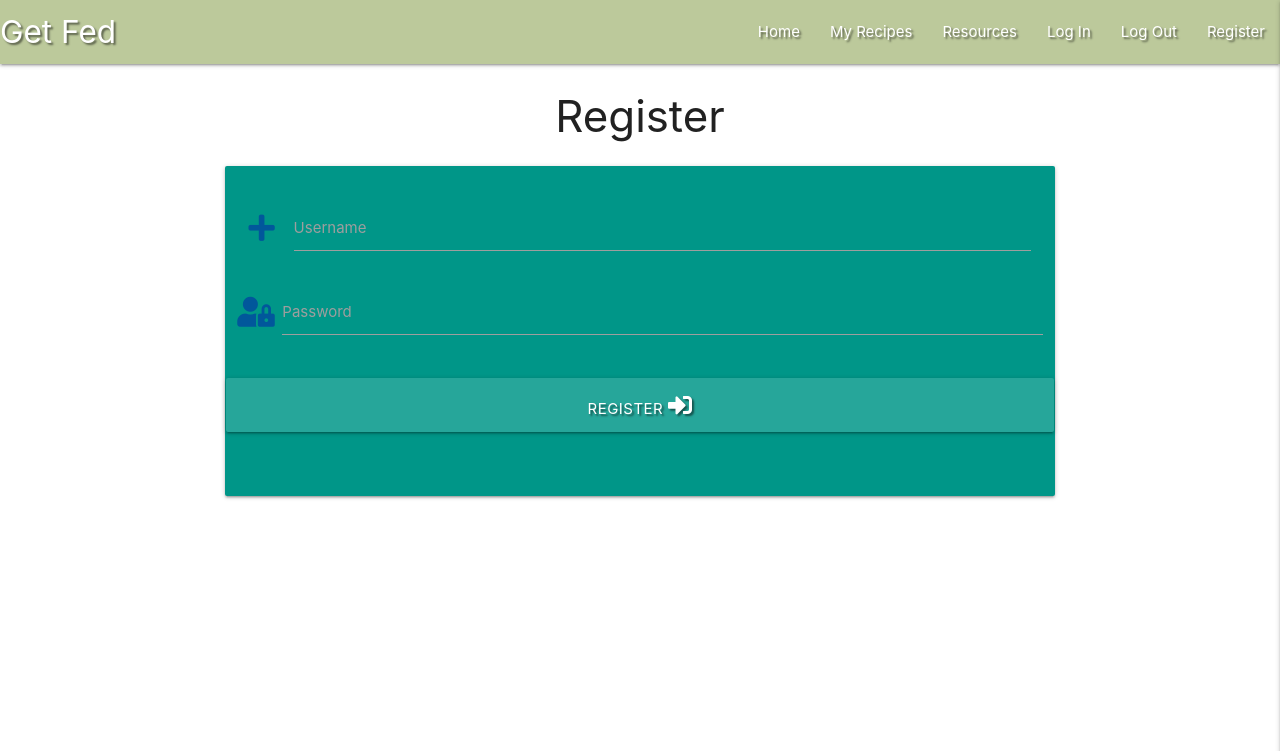
After one commit to Craig-Ryan/get-fed-MS3, a Flask app: page /register in a window 1280 px wide. The commit adds this page. Shown: the top 751 px of the page. Run offline with Flask 2, Linux system fonts and the light colour scheme; some libraries are stand-ins or nearby versions.

Commit message:
Add Register.html

```diff
--- a/app.py
+++ b/app.py
@@ -4,6 +4,7 @@ from flask import (
     request, redirect, session, url_for)
 from flask_pymongo import PyMongo
 from bson.objectid import ObjectId
+from werkzeug.security import generate_password_hash, check_password_hash
 if os.path.exists("env.py"):
     import env
 
@@ -24,6 +25,10 @@ def home():
     return render_template("index.html", recipes=recipes)
 
 
+@app.route("/register")
+def register():
+    return render_template("register.html")
+
 if __name__ == "__main__":
     app.run(host=os.environ.get("IP"),
             port=int(os.environ.get("PORT")),
--- a/templates/base.html
+++ b/templates/base.html
@@ -29,7 +29,7 @@
           <li><a href="#">Resources</a></li>
           <li><a href="#">Log In</a></li>
           <li><a href="#">Log Out</a></li>
-          <li><a href="#">Register</a></li>
+          <li><a href="{{ url_for('register') }}">Register</a></li>
         </ul>
       </div>
     </nav>
@@ -42,7 +42,7 @@
         <li><a href="#">Resources</a></li>
         <li><a href="#">Log In</a></li>
         <li><a href="#">Log Out</a></li>
-        <li><a href="#">Register</a></li>
+        <li><a href="{{ url_for('register') }}">Register</a></li>
     </ul>
 
   </header>
--- /dev/null
+++ b/templates/register.html
@@ -0,0 +1,33 @@
+{% extends "base.html" %}
+{% block content %}
+
+<h3 class="center-align">Register</h3>
+<div class="row">
+  <form class="col s12 m8 offset-m2" method="POST" action="{{ url_for('register') }}">
+    <div class="card-panel teal">
+      <!-- Username -->
+      <div class="row">
+        <div class="input-field col s12">
+          <i class="fas fa-plus prefix light-blue-text text-darken-4"></i>
+          <input id="username" name="username" type="text" class="validate">
+          <label for="username">Username</label>
+        </div>
+        <!-- Password -->
+        <div class="row">
+          <div class="input-field col s12">
+            <i class="fas fa-user-lock prefix light-blue-text text-darken-4"></i>
+            <input id="password" name="password" type="password" class="validate">
+            <label for="password">Password</label>
+          </div>
+        </div>
+        <!-- Submit -->
+        <div class="row">
+            <button type="submit" class="col s12 btn-large lihgt-blue darken-4 text-shadow">
+              Register <i class="fas fa-sign-in-alt"></i>
+            </button>
+        </div>
+      </div>
+    </div>
+  </form>
+</div>
+{% endblock %}
```
